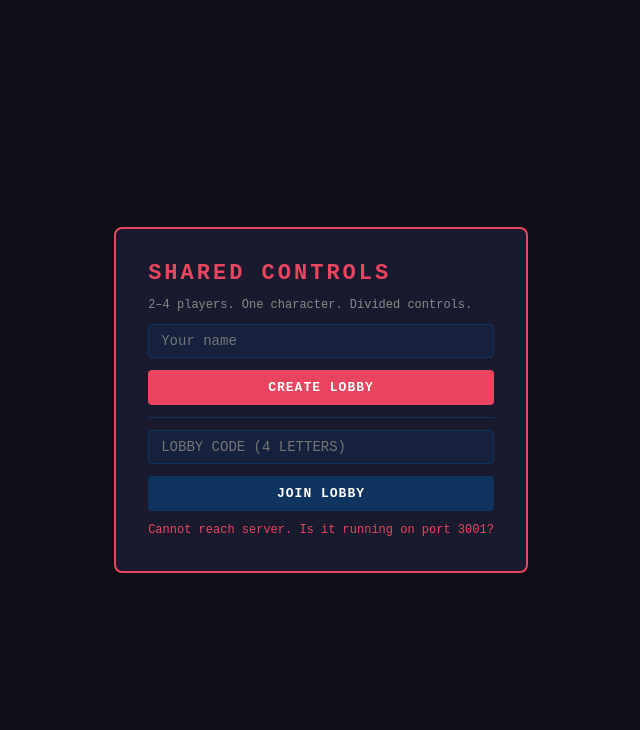
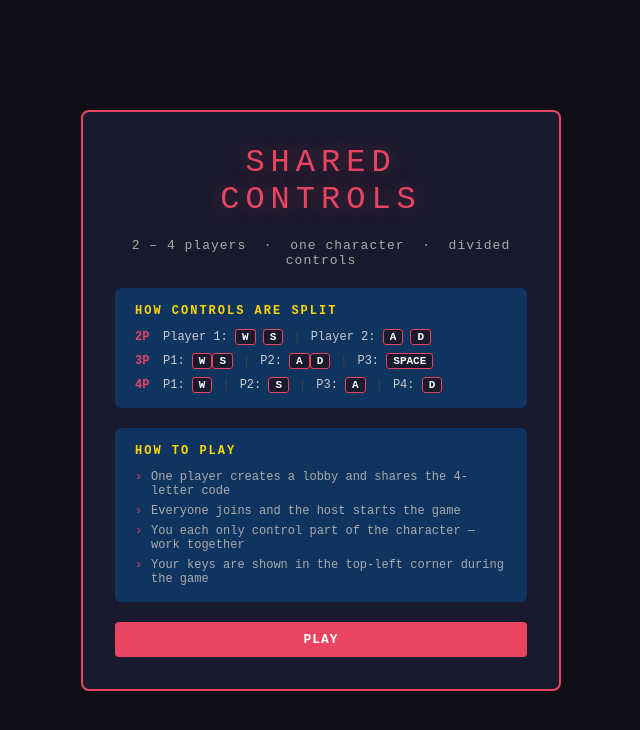
Before and after one commit to pandarenstudios/shared-controls, a website built with Vite: page client/index.html in a window 1280 px wide. Shown: the whole page, without its empty margins (319-959 px from the left). Built offline with nearby package versions, Linux system fonts and the light colour scheme; no server answers.

Commit message:
feat: add start screen with game title and instructions
Shows key split layout for 2/3/4 players and how-to-play steps
before the lobby menu.

Co-Authored-By: Claude Sonnet 4.6 <noreply@anthropic.com>

```diff
--- a/client/index.html
+++ b/client/index.html
@@ -42,8 +42,8 @@
     h1 { color: #e94560; letter-spacing: 3px; font-size: 22px; }
     h2 { color: #e94560; letter-spacing: 2px; }
 
-    .muted  { color: #888; font-size: 12px; }
-    .error  { color: #e94560; font-size: 12px; min-height: 16px; }
+    .muted { color: #888; font-size: 12px; }
+    .error { color: #e94560; font-size: 12px; min-height: 16px; }
 
     input {
       background: #16213e;
@@ -101,13 +101,144 @@
     }
     .player-row.you  { border-left: 3px solid #e94560; }
     .player-row .keys { color: #ffd700; font-size: 12px; }
+
+    /* ── Start screen ── */
+    #start-panel { max-width: 480px; gap: 20px; }
+
+    .game-title {
+      text-align: center;
+      font-size: 32px;
+      letter-spacing: 6px;
+      color: #e94560;
+      text-shadow: 0 0 20px #e9456066;
+    }
+
+    .game-subtitle {
+      text-align: center;
+      color: #aaa;
+      font-size: 13px;
+      letter-spacing: 1px;
+    }
+
+    .instructions {
+      background: #0f3460;
+      border-radius: 6px;
+      padding: 16px 20px;
+      display: flex;
+      flex-direction: column;
+      gap: 10px;
+    }
+
+    .instructions h3 {
+      color: #ffd700;
+      font-size: 12px;
+      letter-spacing: 2px;
+      text-transform: uppercase;
+      margin-bottom: 2px;
+    }
+
+    .key-row {
+      display: flex;
+      align-items: center;
+      gap: 10px;
+      font-size: 12px;
+      color: #ccc;
+    }
+
+    .key-row .player-count {
+      color: #e94560;
+      font-weight: bold;
+      min-width: 18px;
+    }
+
+    .key-tag {
+      background: #1a1a2e;
+      border: 1px solid #e94560;
+      border-radius: 3px;
+      color: #fffffe;
+      font-size: 11px;
+      font-weight: bold;
+      padding: 1px 6px;
+    }
+
+    .key-row .separator { color: #444; }
+
+    .how-to-play {
+      display: flex;
+      flex-direction: column;
+      gap: 6px;
+      font-size: 12px;
+      color: #aaa;
+    }
+
+    .how-to-play li {
+      list-style: none;
+      padding-left: 16px;
+      position: relative;
+    }
+
+    .how-to-play li::before {
+      content: '›';
+      position: absolute;
+      left: 0;
+      color: #e94560;
+    }
   </style>
 </head>
 <body>
   <div id="ui-overlay">
 
+    <!-- ── Start screen ── -->
+    <div id="start-panel" class="panel">
+      <div class="game-title">SHARED<br>CONTROLS</div>
+      <p class="game-subtitle">2 – 4 players &nbsp;·&nbsp; one character &nbsp;·&nbsp; divided controls</p>
+
+      <div class="instructions">
+        <h3>How controls are split</h3>
+
+        <div class="key-row">
+          <span class="player-count">2P</span>
+          <span>Player 1: <span class="key-tag">W</span> <span class="key-tag">S</span></span>
+          <span class="separator">|</span>
+          <span>Player 2: <span class="key-tag">A</span> <span class="key-tag">D</span></span>
+        </div>
+
+        <div class="key-row">
+          <span class="player-count">3P</span>
+          <span>P1: <span class="key-tag">W</span><span class="key-tag">S</span></span>
+          <span class="separator">|</span>
+          <span>P2: <span class="key-tag">A</span><span class="key-tag">D</span></span>
+          <span class="separator">|</span>
+          <span>P3: <span class="key-tag">SPACE</span></span>
+        </div>
+
+        <div class="key-row">
+          <span class="player-count">4P</span>
+          <span>P1: <span class="key-tag">W</span></span>
+          <span class="separator">|</span>
+          <span>P2: <span class="key-tag">S</span></span>
+          <span class="separator">|</span>
+          <span>P3: <span class="key-tag">A</span></span>
+          <span class="separator">|</span>
+          <span>P4: <span class="key-tag">D</span></span>
+        </div>
+      </div>
+
+      <div class="instructions">
+        <h3>How to play</h3>
+        <ul class="how-to-play">
+          <li>One player creates a lobby and shares the 4-letter code</li>
+          <li>Everyone joins and the host starts the game</li>
+          <li>You each only control part of the character — work together</li>
+          <li>Your keys are shown in the top-left corner during the game</li>
+        </ul>
+      </div>
+
+      <button id="play-btn">Play</button>
+    </div>
+
     <!-- ── Menu ── -->
-    <div id="menu-panel" class="panel">
+    <div id="menu-panel" class="panel hidden">
       <h1>SHARED CONTROLS</h1>
       <p class="muted">2–4 players. One character. Divided controls.</p>
 
--- a/client/src/ui.js
+++ b/client/src/ui.js
@@ -1,4 +1,5 @@
 export function setupMenuUI(socket, launchGame) {
+  const startPanel = document.getElementById('start-panel');
   const menuPanel  = document.getElementById('menu-panel');
   const lobbyPanel = document.getElementById('lobby-panel');
   const menuError  = document.getElementById('menu-error');
@@ -47,6 +48,14 @@ export function setupMenuUI(socket, launchGame) {
         : 'Start Game  (need ≥ 2 players)';
     }
   }
+
+  // ── Start screen ─────────────────────────────────────────────────────────
+
+  document.getElementById('play-btn').addEventListener('click', () => {
+    startPanel.classList.add('hidden');
+    menuPanel.classList.remove('hidden');
+    nameInput.focus();
+  });
 
   // ── Menu events ───────────────────────────────────────────────────────────
 
```
